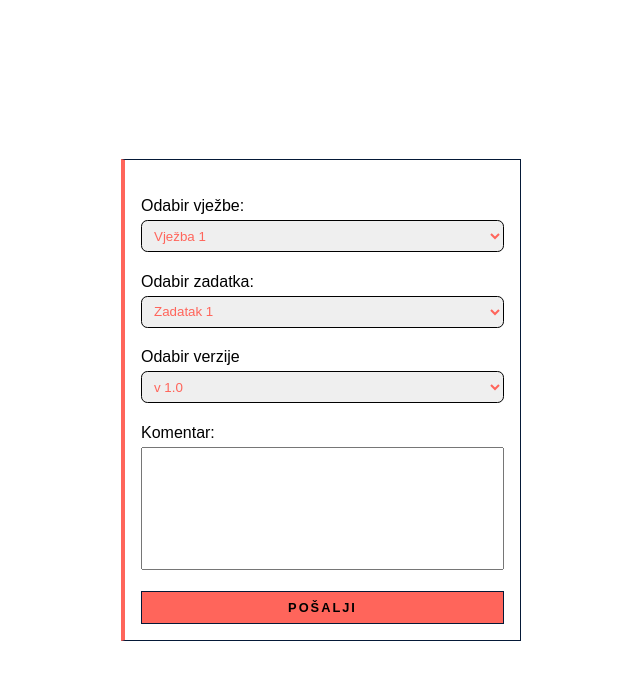
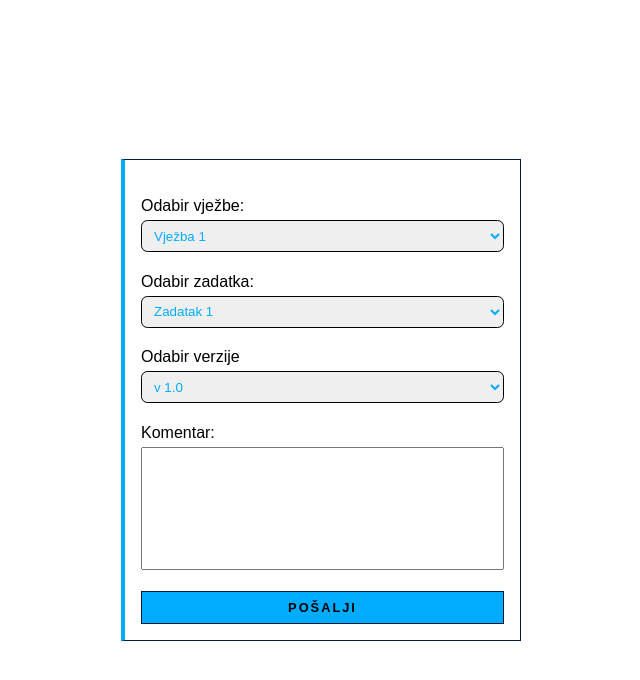
Before and after one commit to akunalic1/Vjezbe-Manager, a plain HTML site: page zadaci.html in a window 1280 px wide. Shown: the whole page, without its empty margins (319-959 px from the left). Drawn offline with Linux system fonts and the light colour scheme.

Commit message:
Promjena boje

```diff
--- a/zadaci.css
+++ b/zadaci.css
@@ -5,7 +5,7 @@
     font-family: sans-serif;
 }
 :root{
-    --clr-light-red: #FF655B;
+    --clr-light-blue: #00ACFF;
     --clr-dark-blue:#051937;
 }
 /* ! body */
@@ -21,7 +21,7 @@ body{
     border: 1px solid var(--clr-dark-blue);
     width: 25rem;
     padding: 1rem;
-    border-left: 4px solid var(--clr-light-red);
+    border-left: 4px solid var(--clr-light-blue);
 }
 form div{
     display: flex;
@@ -34,7 +34,7 @@ select{
     outline: none;
     border:1px solid black;
     padding-left: 0.5rem;
-    color:#FF655B;
+    color:var(--clr-light-blue);
 }
 label{
     margin-bottom: 0.3rem;
@@ -43,7 +43,7 @@ label{
 #submit-btn{
     width: 100%;
     padding: 0.5rem 1rem;
-    background-color: var(--clr-light-red);
+    background-color: var(--clr-light-blue);
     border:1px solid var(--clr-dark-blue);
     text-transform: uppercase;
     font-weight: 700;
@@ -52,7 +52,7 @@ label{
 }
 #submit-btn:hover{
     background-color: var(--clr-dark-blue);
-    color: var(--clr-light-red);
+    color: var(--clr-light-blue);
 }
 textarea{
     resize: none;
```
Also changed, not shown: error.css (added), error.html (added).
